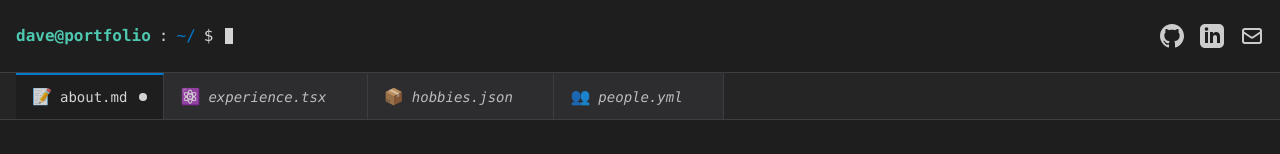
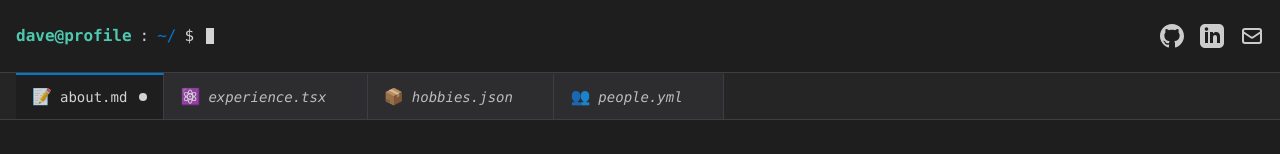
Before and after one commit to davemjones/davemjones.github.io, a Next.js app: page / in a window 1280 px wide. Shown: the top 154 px of the page. Built offline with nearby package versions, Linux system fonts and the light colour scheme.

Commit message:
replaced portfolio with profile

```diff
--- a/components/layout/Header.tsx
+++ b/components/layout/Header.tsx
@@ -42,7 +42,7 @@ export default function Header() {
       <div className="container mx-auto px-4 h-16 md:h-[72px] flex items-center justify-between">
         <div className="flex items-center space-x-2 font-mono text-sm md:text-base">
           <span className="text-[var(--vscode-teal)] font-semibold">
-            dave@portfolio
+            dave@profile
           </span>
           <span className="text-[var(--vscode-text-secondary)]">:</span>
           <span className="text-[var(--vscode-blue)]">~/</span>
```
